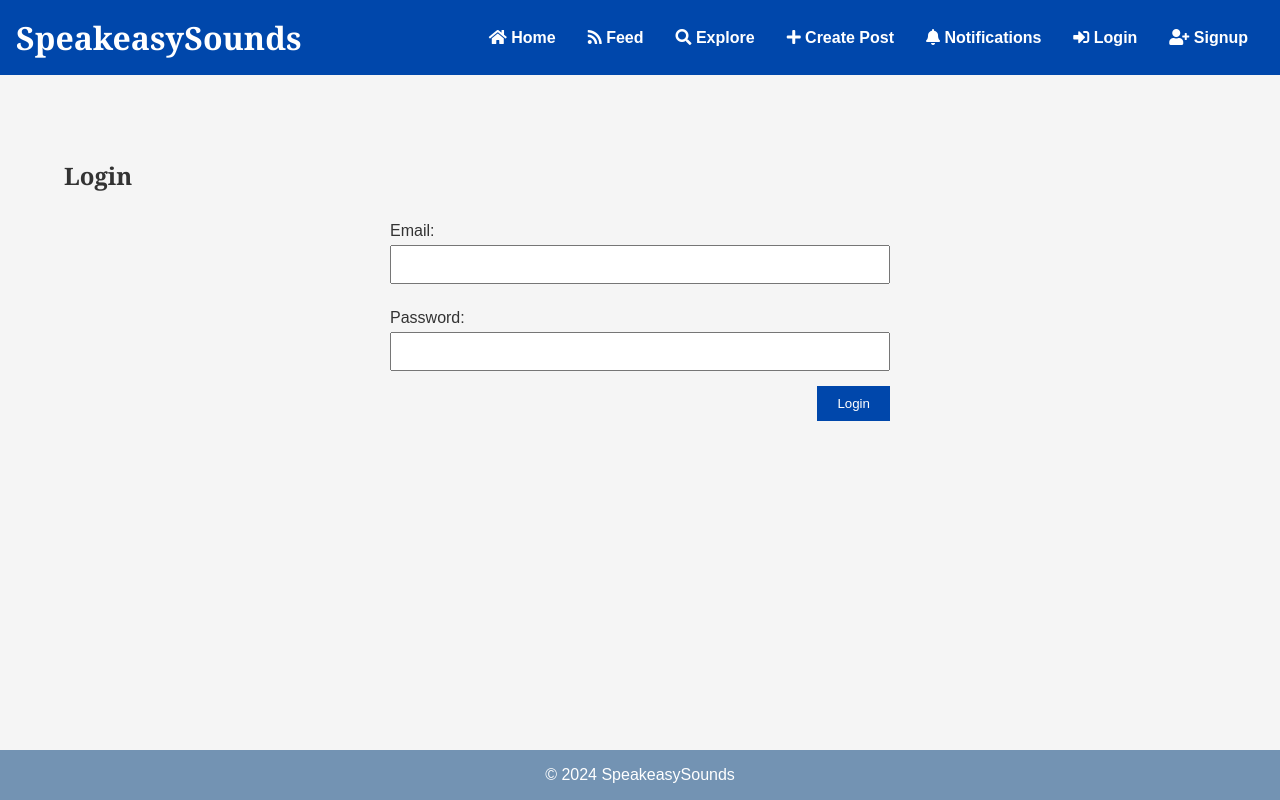
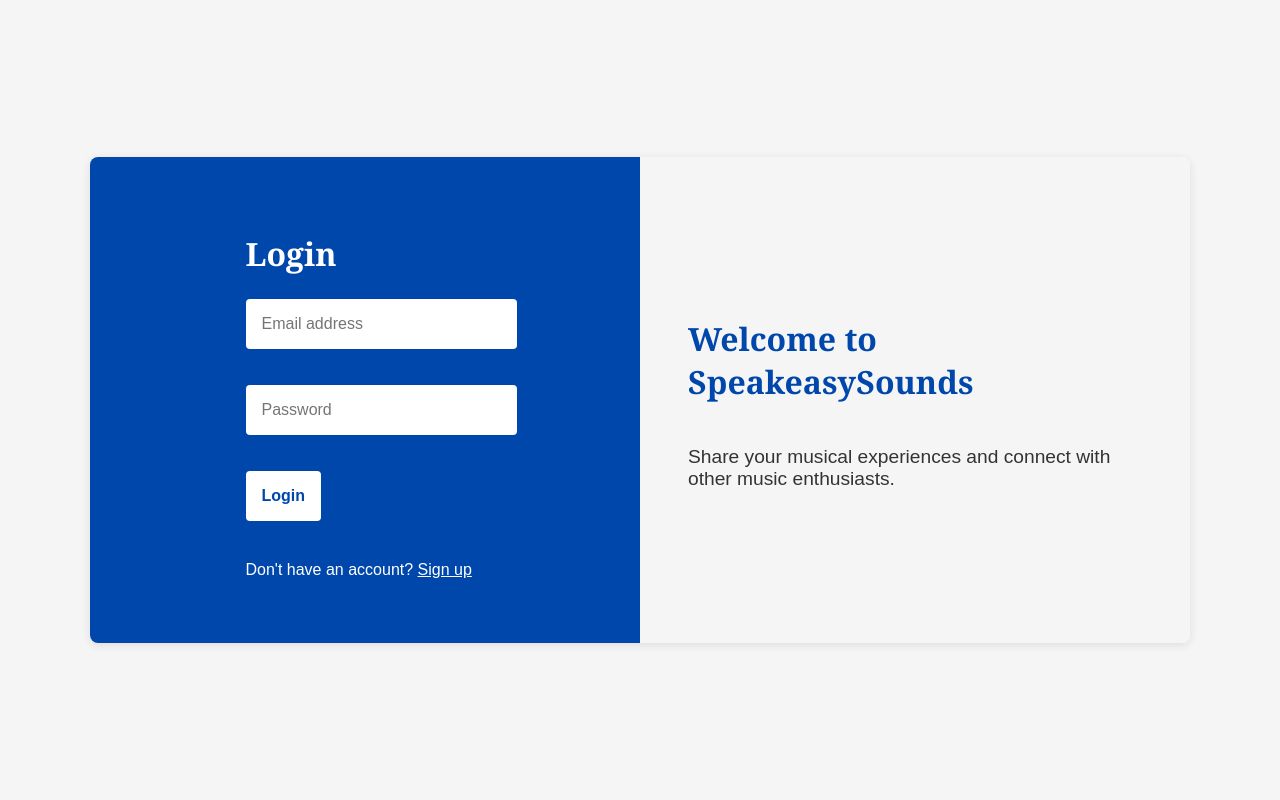
Before and after one commit to MarcusMallia/MarcusMallia-PHPsynoptic, a PHP site: page /scripts/login.php in a window 1280 px wide. Run offline with PHP 8.4, Linux system fonts and the light colour scheme.

Commit message:
Design a new UI for the login page
- Redesigned the login page to have a modern, sleek look
- Updated the CSS to enlarge the input fields, box, and text.
- Centered the login container and adjusted padding and margins for better visual appeal.
- Removed the sidebar from the login page for a cleaner look.
- Included error message handling for invalid login attempts.

```diff
--- a/assets/style.css
+++ b/assets/style.css
@@ -5,67 +5,99 @@ body {
     color: #333;
     margin: 0;
     padding: 0;
+    display: flex;
+    justify-content: center;
+    align-items: center;
+    height: 100vh;
 }
 
-/* Header Styles */
-header {
-    background-color: #0047AB; /* Dark blue background */
+/* Sidebar Styles */
+.sidebar {
+    width: 250px;
+    background-color: #0047AB;
     color: white;
     padding: 1rem;
     display: flex;
-    justify-content: space-between;
-    align-items: center;
+    flex-direction: column;
+    position: fixed;
+    height: 100%;
 }
 
-header .logo {
-    font-family: 'Georgia', serif; /* Serif font for headings */
+.sidebar .logo {
+    font-family: 'Georgia', serif;
+    font-size: 2rem;
+    text-align: center;
+    margin-bottom: 2rem;
+    padding: 1rem;
 }
 
-header h1 {
-    margin: 0;
-}
-
-nav ul {
+.sidebar nav ul {
     list-style: none;
     padding: 0;
     display: flex;
-    margin: 0;
+    flex-direction: column;
+    gap: 1rem;
+    margin-top: 1rem; /* Adjust this to move the menu items up or down */
 }
 
-nav ul li {
-    margin: 0 1rem;
-}
-
-nav ul li a {
+.sidebar nav ul li a {
     color: white;
     text-decoration: none;
     font-weight: bold;
+    display: flex;
+    align-items: center;
+    font-size: 1.2rem; /* Increase font size */
 }
 
-/* Icon Styles */
-.fa {
-    margin-right: 5px;
+.sidebar nav ul li a i {
+    margin-right: 0.5rem;
 }
 
 /* Main Content Styles */
-main {
+.main-content {
+    margin-left: 270px;
     padding: 2rem;
+    flex: 1;
+}
+
+.post-container {
+    display: grid;
+    grid-template-columns: 1fr;
+    gap: 1.5rem;
 }
 
 .post {
     background-color: white;
     border: 1px solid #ddd;
-    padding: 1rem;
-    margin-bottom: 1rem;
+    padding: 1.5rem;
+    border-radius: 8px;
+    box-shadow: 0 2px 4px rgba(0, 0, 0, 0.1);
 }
 
 .post h3 {
     margin-top: 0;
+    font-family: 'Georgia', serif;
+}
+
+.post p {
+    line-height: 1.6;
+    margin-bottom: 1rem;
+}
+
+.post a {
+    color: #0047AB;
+    text-decoration: none;
+}
+
+.post a:hover {
+    text-decoration: underline;
 }
 
 .post-actions {
     display: flex;
+    align-items: center;
     gap: 0.5rem;
+    margin-top: 1rem;
 }
 
 .post-actions button {
@@ -74,360 +106,151 @@ main {
     border: none;
     padding: 0.5rem 1rem;
     cursor: pointer;
+    border-radius: 4px;
 }
 
 .post-actions button:hover {
     background-color: #003580; /* Darker blue on hover */
 }
 
-/* Search Bar Styles */
-.search-bar {
-    display: flex;
-    justify-content: center;
+.post-actions a {
+    color: #0047AB; /* Dark blue text */
+    text-decoration: none;
+}
+
+.post-actions a:hover {
+    text-decoration: underline;
+}
+
+/* Right Sidebar Styles */
+.right-sidebar {
+    width: 300px;
+    background-color: #f5f5f5;
+    padding: 2rem;
+    border-left: 1px solid #ddd;
+    position: fixed;
+    right: 0;
+    top: 0;
+    height: 100%;
+    overflow-y: auto;
+}
+
+.right-sidebar h3 {
+    font-family: 'Georgia', serif;
+}
+
+.right-sidebar .trending,
+.right-sidebar .who-to-follow {
     margin-bottom: 2rem;
 }
 
-.search-bar input {
-    width: 300px;
-    padding: 0.5rem;
-    border: 1px solid #ddd;
-    border-radius: 4px;
-}
-
-.search-bar button {
-    background-color: #0047AB; /* Dark blue background */
-    color: white;
-    border: none;
-    padding: 0.5rem 1rem;
-    cursor: pointer;
-    margin-left: 0.5rem;
-}
-
-.search-bar button:hover {
-    background-color: #003580; /* Darker blue on hover */
-}
-
-/* User Styles */
-.user {
+.right-sidebar .trending-item,
+.right-sidebar .who-to-follow-item {
     background-color: white;
     border: 1px solid #ddd;
     padding: 1rem;
-    margin-bottom: 1rem;
-    display: flex;
-    justify-content: space-between;
-    align-items: center;
-}
-
-.user h4 {
-    margin: 0;
-}
-
-.user button {
-    background-color: #0047AB; /* Dark blue background */
-    color: white;
-    border: none;
-    padding: 0.5rem 1rem;
-    cursor: pointer;
-}
-
-.user button:hover {
-    background-color: #003580; /* Darker blue on hover */
-}
-
-/* Profile Info Styles */
-.profile-info {
-    background-color: white;
-    border: 1px solid #ddd;
-    padding: 1rem;
-    margin-bottom: 2rem;
-    text-align: center;
-}
-
-.profile-info h3 {
-    margin-top: 0;
-}
-
-.profile-info button {
-    background-color: #0047AB; /* Dark blue background */
-    color: white;
-    border: none;
-    padding: 0.5rem 1rem;
-    cursor: pointer;
-}
-
-.profile-info button:hover {
-    background-color: #003580; /* Darker blue on hover */
-}
-
-/* Comment Styles */
-.comment {
-    background-color: white;
-    border: 1px solid #ddd;
-    padding: 1rem;
+    border-radius: 8px;
     margin-bottom: 1rem;
 }
 
-.comment p {
-    margin: 0;
+/* Footer Styles */
+footer {
+    background-color: #7393B3; /* Silver background */
+    color: white;
+    text-align: center;
+    padding: 1rem;
+    margin-top: auto;
 }
 
-/* Add Comment Styles */
-.add-comment {
-    background-color: white;
-    border: 1px solid #ddd;
-    padding: 1rem;
-    margin-top: 2rem;
+h2, h3 {
+    font-family: 'Georgia', serif; /* Serif font for headings */
+}
+
+/* Login Page Styles */
+.login-container {
+    display: flex;
+    width: 90%;
+    max-width: 1100px;
+    box-shadow: 0 2px 10px rgba(0, 0, 0, 0.1);
+    border-radius: 8px;
+    overflow: hidden;
+    background-color: #fff;
+}
+
+.login-form-container,
+.login-message-container {
+    padding: 3rem;
     display: flex;
     flex-direction: column;
-    gap: 0.5rem;
+    justify-content: center;
+    align-items: center;
+    width: 50%;
 }
 
-.add-comment textarea {
-    width: 100%;
-    height: 100px;
-    padding: 0.5rem;
-    border: 1px solid #ddd;
-    border-radius: 4px;
+.login-form-container {
+    background-color: #0047AB;
+    color: #fff;
 }
 
-.add-comment button {
-    background-color: #0047AB; /* Dark blue background */
-    color: white;
-    border: none;
-    padding: 0.5rem 1rem;
-    cursor: pointer;
+.login-form-container h2,
+.login-message-container h2 {
+    font-family: 'Georgia', serif;
+    font-size: 2rem;
+    margin-bottom: 1.5rem;
 }
 
-.add-comment button:hover {
-    background-color: #003580; /* Darker blue on hover */
+.login-form-container .input-group {
+    margin-bottom: 1.5rem;
+    width: 100%;
 }
 
-/* Create Post Form Styles */
-.create-post-form {
-    background-color: white;
-    border: 1px solid #ddd;
+.login-form-container .input-group input {
+    width: 100%;
     padding: 1rem;
-    margin-bottom: 2rem;
+    border: none;
+    border-radius: 4px;
+    margin-bottom: 0.75rem;
+    font-size: 1rem;
 }
 
-.create-post-form form {
-    display: flex;
-    flex-direction: column;
-    gap: 1rem;
+.login-form-container button {
+    padding: 1rem;
+    border: none;
+    border-radius: 4px;
+    background-color: #fff;
+    color: #0047AB;
+    font-weight: bold;
+    cursor: pointer;
+    margin-bottom: 1.5rem;
+    font-size: 1rem;
 }
 
-.create-post-form label {
-    font-weight: bold;
+.login-form-container button:hover {
+    background-color: #e0e0e0;
 }
 
-.create-post-form input[type="text"],
-.create-post-form input[type="url"],
-.create-post-form input[type="text"],
-.create-post-form textarea {
-    width: 100%;
-    padding: 0.5rem;
-    border: 1px solid #ddd;
-    border-radius: 4px;
+.login-form-container p {
+    color: #fff;
+    font-size: 1rem;
 }
 
-.create-post-form button {
-    background-color: #0047AB; /* Dark blue background */
-    color: white;
-    border: none;
-    padding: 0.5rem 1rem;
-    cursor: pointer;
+.login-form-container a {
+    color: #fff;
+    text-decoration: underline;
+    font-size: 1rem;
 }
 
-.create-post-form button:hover {
-    background-color: #003580; /* Darker blue on hover */
+.login-message-container {
+    background-color: #f5f5f5;
 }
 
-/* Notification Styles */
-.notification {
-    background-color: white;
-    border: 1px solid #ddd;
-    padding: 1rem;
-    margin-bottom: 1rem;
+.login-message-container h2 {
+    color: #0047AB;
 }
 
-/* Login Form Styles */
-.login-form {
-    background-color: white;
-    border: 1px solid #ddd;
-    padding: 1rem;
-    margin-bottom: 2rem;
-}
-
-.login-form form {
-    display: flex;
-    flex-direction: column;
-    gap: 1rem;
-}
-
-.login-form label {
-    font-weight: bold;
-}
-
-.login-form input[type="email"],
-.login-form input[type="password"] {
-    width: 100%;
-    padding: 0.5rem;
-    border: 1px solid #ddd;
-    border-radius: 4px;
-}
-
-.login-form button {
-    background-color: #0047AB; /* Dark blue background */
-    color: white;
-    border: none;
-    padding: 0.5rem 1rem;
-    cursor: pointer;
-}
-
-.login-form button:hover {
-    background-color: #003580; /* Darker blue on hover */
-}
-
-/* Signup Form Styles */
-.signup-form {
-    background-color: white;
-    border: 1px solid #ddd;
-    padding: 1rem;
-    margin-bottom: 2rem;
-}
-
-.signup-form form {
-    display: flex;
-    flex-direction: column;
-    gap: 1rem;
-}
-
-.signup-form label {
-    font-weight: bold;
-}
-
-.signup-form input[type="text"],
-.signup-form input[type="email"],
-.signup-form input[type="password"] {
-    width: 100%;
-    padding: 0.5rem;
-    border: 1px solid #ddd;
-    border-radius: 4px;
-}
-
-.signup-form button {
-    background-color: #0047AB; /* Dark blue background */
-    color: white;
-    border: none;
-    padding: 0.5rem 1rem;
-    cursor: pointer;
-}
-
-.signup-form button:hover {
-    background-color: #003580; /* Darker blue on hover */
-}
-
-/*Notification styling*/
-.notification {
-    border: 1px solid #ddd;
-    padding: 10px;
-    margin-bottom: 10px;
-}
-
-.notification.unread {
-    background-color: #f9f9f9;
-}
-
-.notification.read {
-    background-color: #b0b0b0;
-}
-
-/* Ensure the page takes up the full height */
-html, body {
-    height: 100%;
-    margin: 0;
-    font-family: Arial, sans-serif;
-}
-
-/* Flexbox container to ensure sticky footer */
-body {
-    display: flex;
-    flex-direction: column;
-}
-
-/* Main content area should take up remaining space */
-main {
-    flex: 1;
-}
-
-/* Add styles for the profile page */
-.profile-info {
-    display: flex;
-    flex-direction: column;
-    align-items: center;
-}
-
-.profile-picture {
-    width: 150px;
-    height: 150px;
-    border-radius: 50%;
-    margin-bottom: 20px;
-}
-
-.profile-info h3 {
-    margin: 10px 0;
-}
-
-.profile-info p {
-    margin: 5px 0;
-}
-
-/* Add styles for the update profile form */
-form {
-    display: flex;
-    flex-direction: column;
-    max-width: 500px;
-    margin: 0 auto;
-}
-
-form label {
-    margin: 10px 0 5px;
-}
-
-form input, form textarea, form button {
-    padding: 10px;
-    margin-bottom: 10px;
-}
-
-form textarea {
-    resize: vertical;
-}
-
-form button {
-    align-self: flex-end;
-    padding: 10px 20px;
-    background-color: #0047AB;
-    color: white;
-    border: none;
-    cursor: pointer;
-}
-
-form button:hover {
-    background-color: #003580;
-}
-
-/* Styles for the delete profile button */
-.delete-button {
-    background-color: #FF6347;
-    color: white;
-    border: none;
-    padding: 10px 20px;
-    cursor: pointer;
-    margin-left: 10px;
-}
-
-.delete-button:hover {
-    background-color: #FF4500;
+.login-message-container p {
+    color: #333;
+    font-size: 1.2rem;
 }
 
 .error-message {
@@ -436,16 +259,38 @@ form button:hover {
     margin-top: 5px;
 }
 
-/* Footer Styles */
-footer {
-    background-color: #7393B3; /* Silver background */
-    color: white;
-    text-align: center;
-    position: relative;
-    bottom: 0;
-    width: 100%;
+/* Responsive Design */
+@media (max-width: 768px) {
+    .sidebar {
+        width: 100%;
+        height: auto;
+        flex-direction: row;
+        justify-content: space-around;
+    }
+
+    .main-content {
+        margin-left: 0;
+        padding: 1rem;
+    }
+
+    .right-sidebar {
+        display: none;
+    }
+
+    .post-container {
+        grid-template-columns: 1fr;
+    }
+
+    .profile-info {
+        padding: 1rem;
+    }
+
+    .add-comment {
+        padding: 1rem;
+    }
+
+    .login-form,
+    .signup-form {
+        padding: 1rem;
+    }
 }
-
-h2, h3 {
-    font-family: 'Georgia', serif; /* Serif font for headings */
-}
--- a/scripts/login.php
+++ b/scripts/login.php
@@ -40,15 +40,38 @@ if ($_SERVER["REQUEST_METHOD"] == "POST") {
 }
 ?>
 
-<?php include '../templates/header.php'; ?>
-
-<!-- Main content section -->
-<main>
-    <h2>Login</h2>
-    <?php include '../templates/login_form.php'; ?>
-    <?php if ($error): ?>
-        <div class="error-message"><?php echo htmlspecialchars($error); ?></div>
-    <?php endif; ?>
-</main>
-
-<?php include '../templates/footer.php'; ?>
+<!DOCTYPE html>
+<html lang="en">
+<head>
+    <meta charset="UTF-8">
+    <meta name="viewport" content="width=device-width, initial-scale=1.0">
+    <title>Login - SpeakeasySounds</title>
+    <link rel="stylesheet" href="/MarcusMallia-PHPsynoptic/assets/style.css">
+</head>
+<body>
+    <div class="login-container">
+        <div class="login-form-container">
+            <form id="login-form" action="login.php" method="post">
+                <h2>Login</h2>
+                <div class="input-group">
+                    <input type="email" id="email" name="email" placeholder="Email address" required>
+                    <div id="email-error" class="error-message"></div>
+                </div>
+                <div class="input-group">
+                    <input type="password" id="password" name="password" placeholder="Password" required>
+                    <div id="password-error" class="error-message"></div>
+                </div>
+                <button type="submit">Login</button>
+                <p>Don't have an account? <a href="signup.php">Sign up</a></p>
+            </form>
+            <?php if ($error): ?>
+                <div class="error-message"><?php echo htmlspecialchars($error); ?></div>
+            <?php endif; ?>
+        </div>
+        <div class="login-message-container">
+            <h2>Welcome to SpeakeasySounds</h2>
+            <p>Share your musical experiences and connect with other music enthusiasts.</p>
+        </div>
+    </div>
+</body>
+</html>
```
